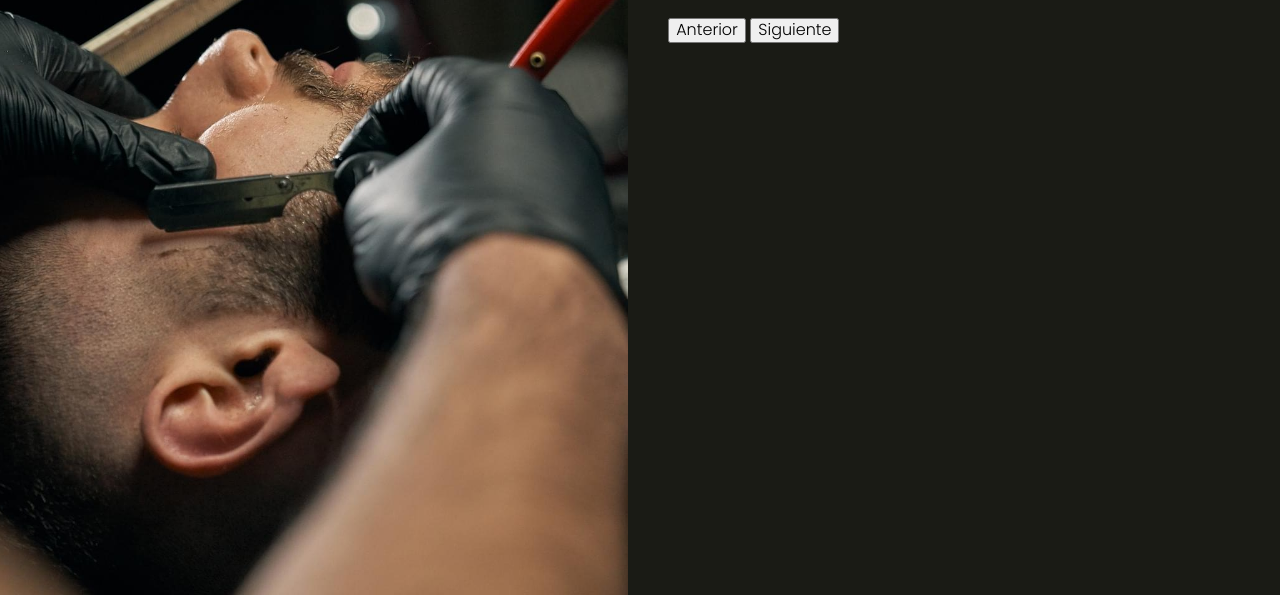
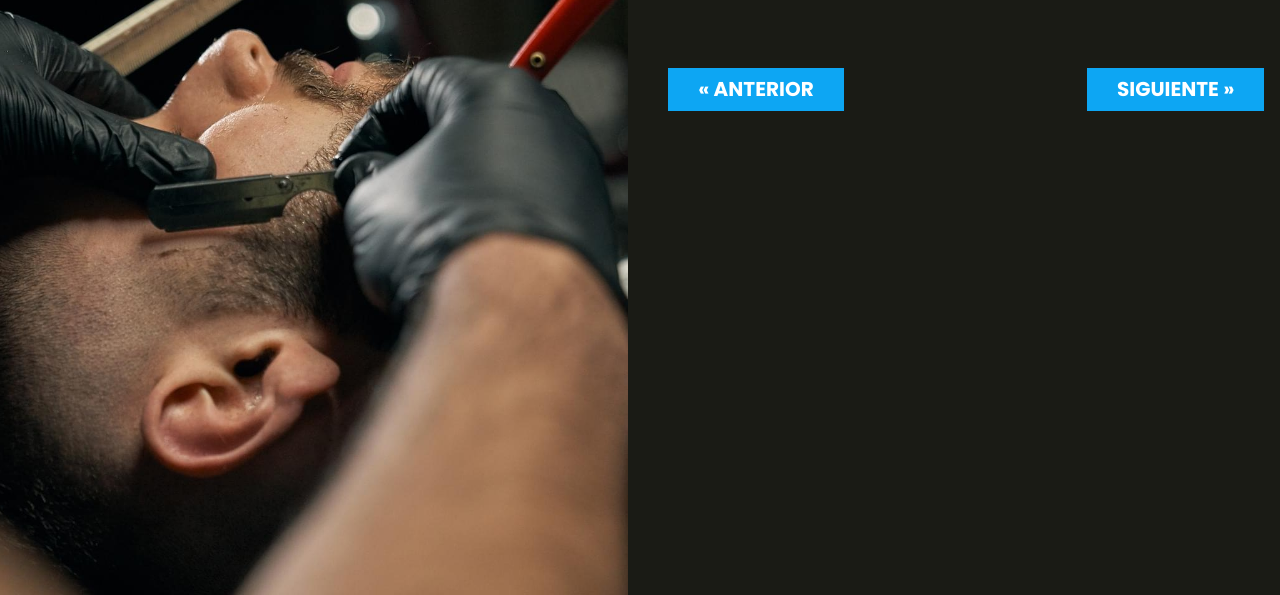
Before and after one commit to AdrianHernandezll/BarberiaSalon, a website with bundled scripts: page index.html in a window 1280 px wide. Both pictures are taken after a click on the button "INFORMACIÓN CLIENTE". Shown: the part 205-800 px from the top of the page. Built offline with nearby package versions, Linux system fonts and the light colour scheme.

Commit message:
paginacion y funcion

```diff
--- a/index.html
+++ b/index.html
@@ -37,11 +37,11 @@
       </div>
 
       <div class="paginacion">
-        <button>
-          Anterior
+        <button id="anterior">
+          &laquo; Anterior
         </button>
-        <button>
-          Siguiente
+        <button id="siguiente">
+          Siguiente &raquo;
         </button>
       </div>
 
--- a/src/js/app.js
+++ b/src/js/app.js
@@ -13,11 +13,32 @@ function inciarApp() {
 
     //Oculta o muestra una seccion segun el Tab
     cambiarSeccion();
+
+    //Paginacion siguiente y anterior
+    paginaSiguiente();
+
+    paginaAnterior();
+
+    //Comprueba la pagina actual para ocultar o mostrar la paginacion
+    botonesPaginador();
 }
 
 function mostrarSeccion() {
+    //Eliminar mostrar-seccion de la seccion anterior
+    const seccionAnterior = document.querySelector('.mostrar-seccion');
+    if (seccionAnterior) {
+        seccionAnterior.classList.remove('mostrar-seccion');
+    }
+
     const seccionActual = document.querySelector(`#paso-${pagina}`);
     seccionActual.classList.add('mostrar-seccion');
+
+    //Eliminar la clase de actual en el tab anterior
+    const tabAnterior = document.querySelector('.tabs .actual');
+    if (tabAnterior) {
+        tabAnterior.classList.remove('actual');
+    }
+
     //Resaltar el Tab actual
     const tab = document.querySelector(`[data-paso="${pagina}"]`);
     tab.classList.add('actual');
@@ -31,19 +52,10 @@ function cambiarSeccion() {
             e.preventDefault();
             pagina = parseInt(e.target.dataset.paso);
 
-            //Eliminar mostrar-seccion de la seccion anterior
-            document.querySelector('.mostrar-seccion').classList.remove('mostrar-seccion');
+            //Llamar la funcion de mostrar secciòn
+            mostrarSeccion();
 
-            //Agrega mostrar-seccion donde dimos click
-            const seccion = document.querySelector(`#paso-${pagina}`);
-            seccion.classList.add('mostrar-seccion');
-
-            //Eliminar la clase en el tab anterior
-            document.querySelector('.tabs .actual').classList.remove('actual')
-
-            //Agregar la clase en el tab clickeado
-            const tab = document.querySelector(`[data-paso="${pagina}"]`);
-            tab.classList.add('actual');
+            botonesPaginador();
         })
     })
 
@@ -122,3 +134,38 @@ function seleccionarServicio(e) {
         elemento.classList.add('seleccionado');
     }
 }
+
+function paginaSiguiente() {
+    const paginaSiguiente = document.querySelector('#siguiente');
+    paginaSiguiente.addEventListener('click', () => {
+        pagina++
+
+        botonesPaginador();
+    });
+}
+
+function paginaAnterior() {
+    const paginaAnterior = document.querySelector('#anterior');
+    paginaAnterior.addEventListener('click', () => {
+        pagina--
+
+        botonesPaginador();
+    });
+}
+
+function botonesPaginador() {
+    const paginaSiguiente = document.querySelector('#siguiente');
+    const paginaAnterior = document.querySelector('#anterior');
+
+    if (pagina === 1) {
+        paginaAnterior.classList.add('ocultar');
+    } else if (pagina === 3) {
+        paginaSiguiente.classList.add('ocultar');
+        paginaAnterior.classList.remove('ocultar');
+    } else {
+        paginaAnterior.classList.remove('ocultar');
+        paginaSiguiente.classList.remove('ocultar');
+    }
+
+    mostrarSeccion(); //Cambiar la seccion que se muestra por la pagina
+}
--- a/src/scss/app.scss
+++ b/src/scss/app.scss
@@ -7,3 +7,4 @@
 @import "layout/UI";
 @import "layout/tabs";
 @import "layout/servicios";
+@import "layout/paginacion";
--- /dev/null
+++ b/src/scss/layout/_paginacion.scss
@@ -0,0 +1,26 @@
+.paginacion {
+    display: flex;
+    justify-content: space-between;
+    padding: $separacion 0;
+
+
+    button {
+        background-color: $azul;
+        padding: 1rem 3rem;
+        display: block;
+        text-align: center;
+        color: $blanco;
+        border: none;
+        font-weight: $bold;
+        text-transform: uppercase;
+        font-size: 2rem;
+
+        &.ocultar {
+            visibility: hidden;
+        }
+
+        &:hover {
+            cursor: pointer;
+        }
+    }
+}
```
Also changed, not shown: build/css/app.css, build/js/bundle.min.js, 2 other files.
